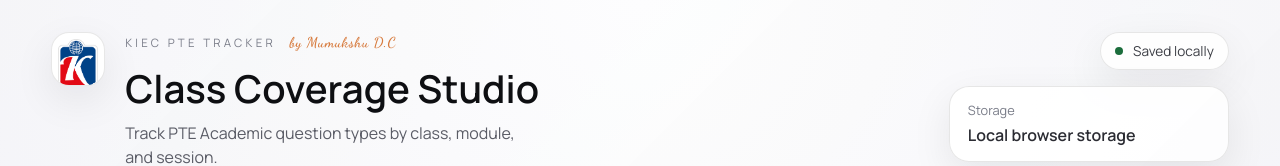
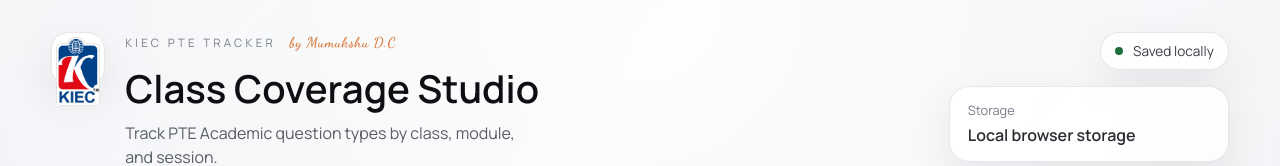
Before and after one commit to scuba3198/pte-class-coverage, a React (Vite) app: page / in a window 1280 px wide. Shown: the top 166 px of the page. Built offline with nearby package versions, Linux system fonts and the light colour scheme.

Commit message:
Adjust logo sizing to avoid clipping

```diff
--- a/src/App.css
+++ b/src/App.css
@@ -30,13 +30,12 @@
   display: grid;
   place-items: center;
   box-shadow: var(--shadow-soft);
-  padding: 6px;
-  overflow: hidden;
+  padding: 4px;
 }
 
 .brand-mark img {
-  width: 100%;
-  height: 100%;
+  max-width: 100%;
+  max-height: 100%;
   object-fit: contain;
   display: block;
 }
```
